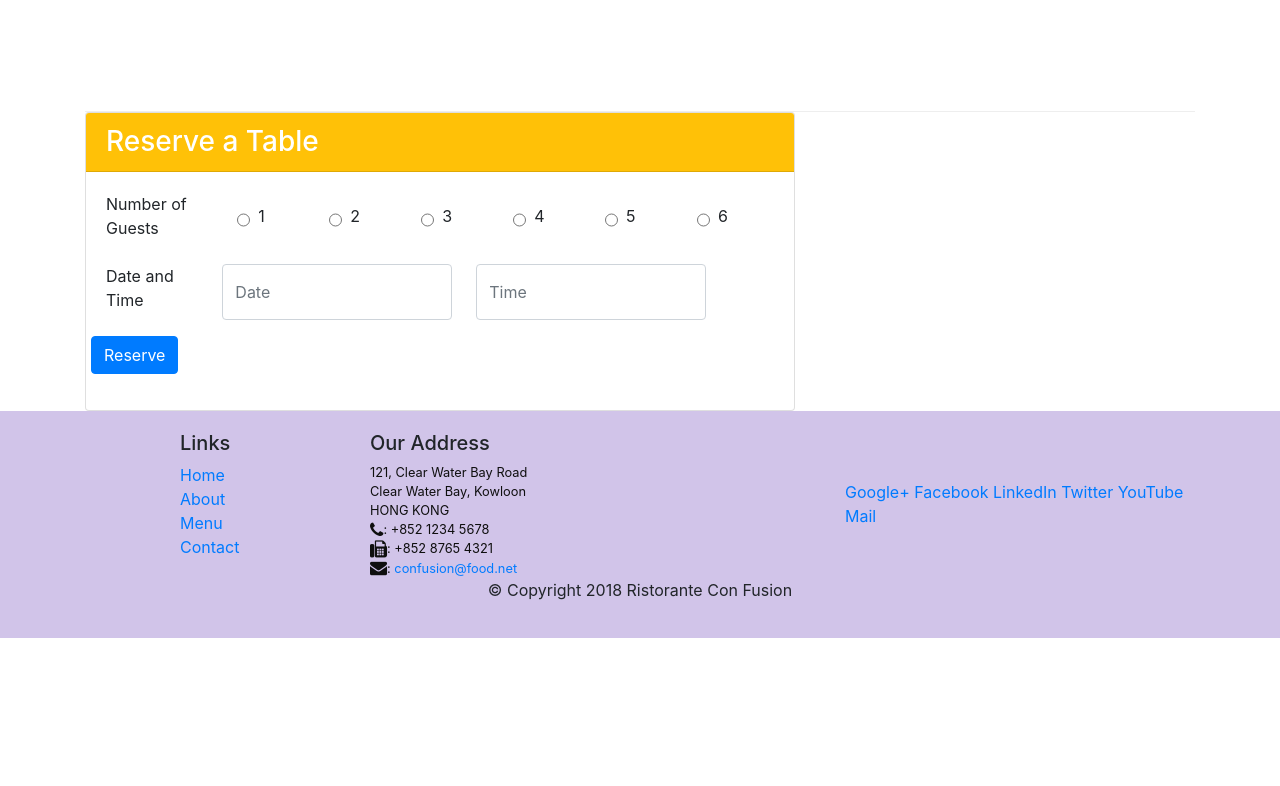
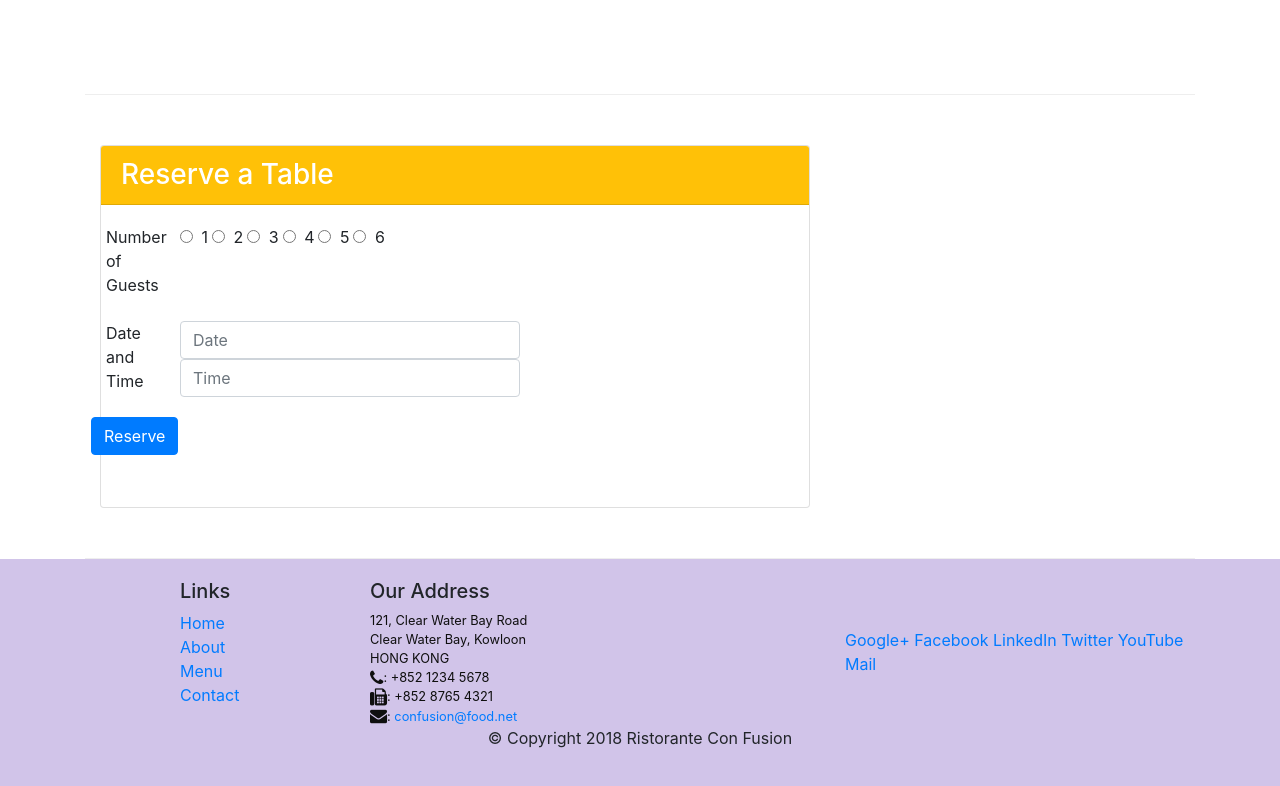
Before and after one commit to Smilesli/Bootstrap4, a website: page index.html in a window 1280 px wide. Shown: the part 1439-2225 px from the top of the page. Before the commit the page ends 2077 px from the top, so only its background shows below. Drawn offline with nearby package versions, Linux system fonts and the light colour scheme.

Commit message:
Adust card&form

```diff
--- a/css/styles.css
+++ b/css/styles.css
@@ -1,39 +1,44 @@
-.row-header{
-    margin:0px auto;
-    padding:0px;
+.row-header {
+  margin: 0px auto;
+  padding: 0px;
 }
 
 .row-content {
-    margin:0px auto;
-    padding: 50px 0px 50px 0px;
-    border-bottom: 1px ridge;
-    min-height:400px;
+  margin: 0px auto;
+  padding: 50px 0px 50px 0px;
+  border-bottom: 1px ridge;
+  min-height: 400px;
 }
 
-.footer{
-    background-color: #D1C4E9;
-    margin:0px auto;
-    padding: 20px 0px 20px 0px;
+.footer {
+  background-color: #d1c4e9;
+  margin: 0px auto;
+  padding: 20px 0px 20px 0px;
 }
 
 .jumbotron {
-    padding:70px 30px 70px 30px;
-    margin:0px auto;
-    background: #9575CD ;
-    color:floralwhite;
+  padding: 70px 30px 70px 30px;
+  margin: 0px auto;
+  background: #9575cd;
+  color: floralwhite;
 }
 
 address {
-    font-size:80%;
-    margin:0px;
-    color:#0f0f0f;
+  font-size: 80%;
+  margin: 0px;
+  color: #0f0f0f;
 }
 
 body {
-    padding: 50px 0px 0px 0px;
-    z-index: 0;
+  padding: 50px 0px 0px 0px;
+  z-index: 0;
 }
 
 .navbar-dark {
-    background-color: #512DA8;
+  background-color: #512da8;
 }
+
+.center {
+  padding: 10px 0;
+  text-align: center;
+}
--- a/index.html
+++ b/index.html
@@ -39,12 +39,14 @@
                     <h1>Ristorante con Fusion</h1>
                     <p>We take inspiration from the World's best cuisines, and create a unique fusion experience. Our lipsmacking creations will tickle your culinary senses!</p>
                 </div>
-                <div class="col-12 col-sm-6 align-items-center">
-                    <div>
+                <div class="col-12 col-sm-6">
+                    <div class="row align-items-center">
+                        <div class="col-12 col-sm-6">
                             <img src="img/logo.png" class="img-fluid">
                         </div>
-                    <div>
+                        <div class="col-12 col-sm-6">
                             <button class="btn btn-warning" type="button">Reserve Table</button>
+                        </div>
                     </div>
                 </div>
             </div>
@@ -107,39 +109,41 @@
                 </div>
             </div>
         </div>
-        <div class="row col-12 col-sm-8 d-flex justify-content-center">
+        <div class="row row-content align-content-center">
+            <div class="col-12 col-sm-8">
                 <div class="card">
                     <h3 class="card-header bg-warning text-white">Reserve a Table</h3>
                     <div class="card-body">
+                        <dl class="row">
                             <form>
                                 <div class="form-group row">
                                     <div class="col-12 col-sm-2">
                                         <label for="guestNum" class="">Number of Guests</label>
                                     </div>
-                            <div class="col-12 col-sm-10 d-flex flex-row align-items-center">
-                                <div class="col-sm-2 d-flex flex-row">
-                                    <input type="radio"class="mr-2" id="1" name="1">
-                                    <label for="1" class="">1</label>
+                                    <div class="col-12 col-sm-10 d-flex align-items-start">
+                                        <div>
+                                            <input type="radio"class="mr-1" id="1" name="1">
+                                            <label for="1" class="mr-1">1</label>
                                         </div>
-                                <div class="col-sm-2 d-flex flex-row">
-                                    <input type="radio"class="mr-2" id="2" name="2">
-                                    <label for="12" class="">2</label>
+                                        <div>
+                                            <input type="radio"class="mr-1" id="2" name="2">
+                                        <label for="12" class="mr-1">2</label>
                                         </div>
-                                <div class="col-sm-2 d-flex flex-row">
-                                    <input type="radio"class="mr-2" id="3" name="3">
-                                    <label for="3" class="">3</label>
+                                        <div>
+                                            <input type="radio"class="mr-1" id="3" name="3">
+                                            <label for="3" class="mr-1">3</label>
                                         </div>
-                                <div class="col-sm-2 d-flex flex-row">
-                                    <input type="radio"class="mr-2" id="4" name="4">
-                                    <label for="4" class="">4</label>
+                                        <div>
+                                            <input type="radio"class="mr-1" id="4" name="4">
+                                            <label for="4" class="mr-1">4</label>
                                         </div>
-                                <div class="col-sm-2 d-flex flex-row">
-                                    <input type="radio"class="mr-2" id="5" name="5">
-                                    <label for="5" class="">5</label>
+                                        <div>
+                                            <input type="radio"class="mr-1" id="5" name="5">
+                                            <label for="5" class="mr-1">5</label>
                                         </div>
-                                <div class="col-sm-2 d-flex flex-row">
-                                    <input type="radio"class="mr-2" id="6" name="6">
-                                    <label for="6" class="">6</label>
+                                        <div>
+                                            <input type="radio"class="mr-1" id="6" name="6">
+                                            <label for="6" class="mr-1">6</label>
                                         </div>
                                     </div>
                                 </div>
@@ -147,19 +151,19 @@
                                         <div  class="col-12 col-sm-2">
                                             <label for="dateTime">Date and Time</label>
                                         </div>
-                            <div  class="col-12 col-sm-10 d-flex flex-row">
-                                <input type="text" class="form-control col-5 col-sm-5 mr-4" id="date" name="date" placeholder="Date">
-                                <input type="text" class="form-control col-5 col-sm-5" id="time" name="time" placeholder="Time">
+                                        <div  class="col-12 col-sm-10">
+                                            <input type="text" class="form-control" id="date" name="date" placeholder="Date">
+                                            <input type="text" class="form-control" id="time" name="time" placeholder="Time">
                                         </div>
                                 </div>
-                        <div class="form-group row off-start-1">
+                                <div class="form-group row">
                                     <Button type="submit" class="btn btn-primary">Reserve</Button>
                                 </div>
                             </form>
+                        </dl>
                     </div>
                 </div>
-
-
+            </div>
         </div>
     </div>
 
```
Lines whose indentation alone changed are shown as unchanged.
